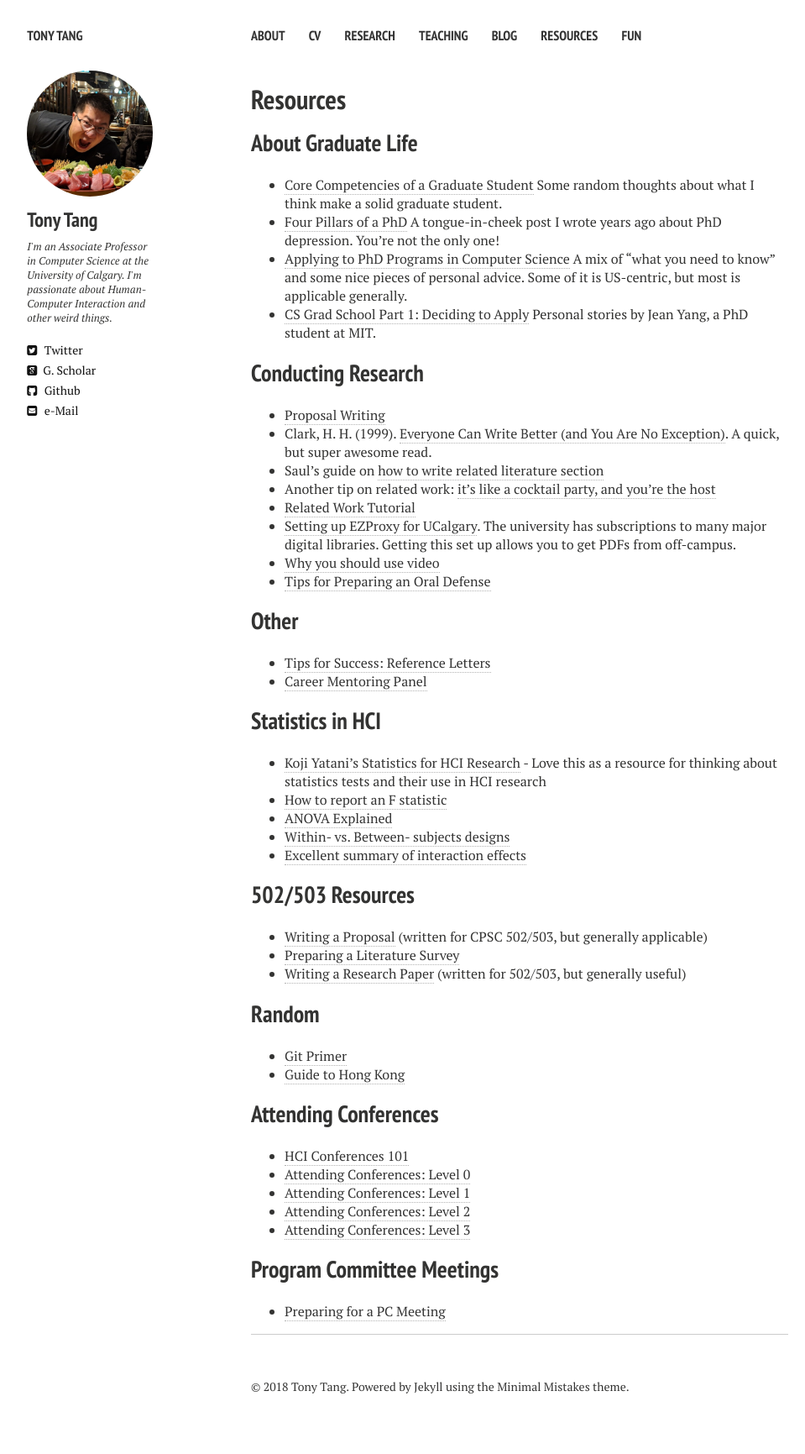
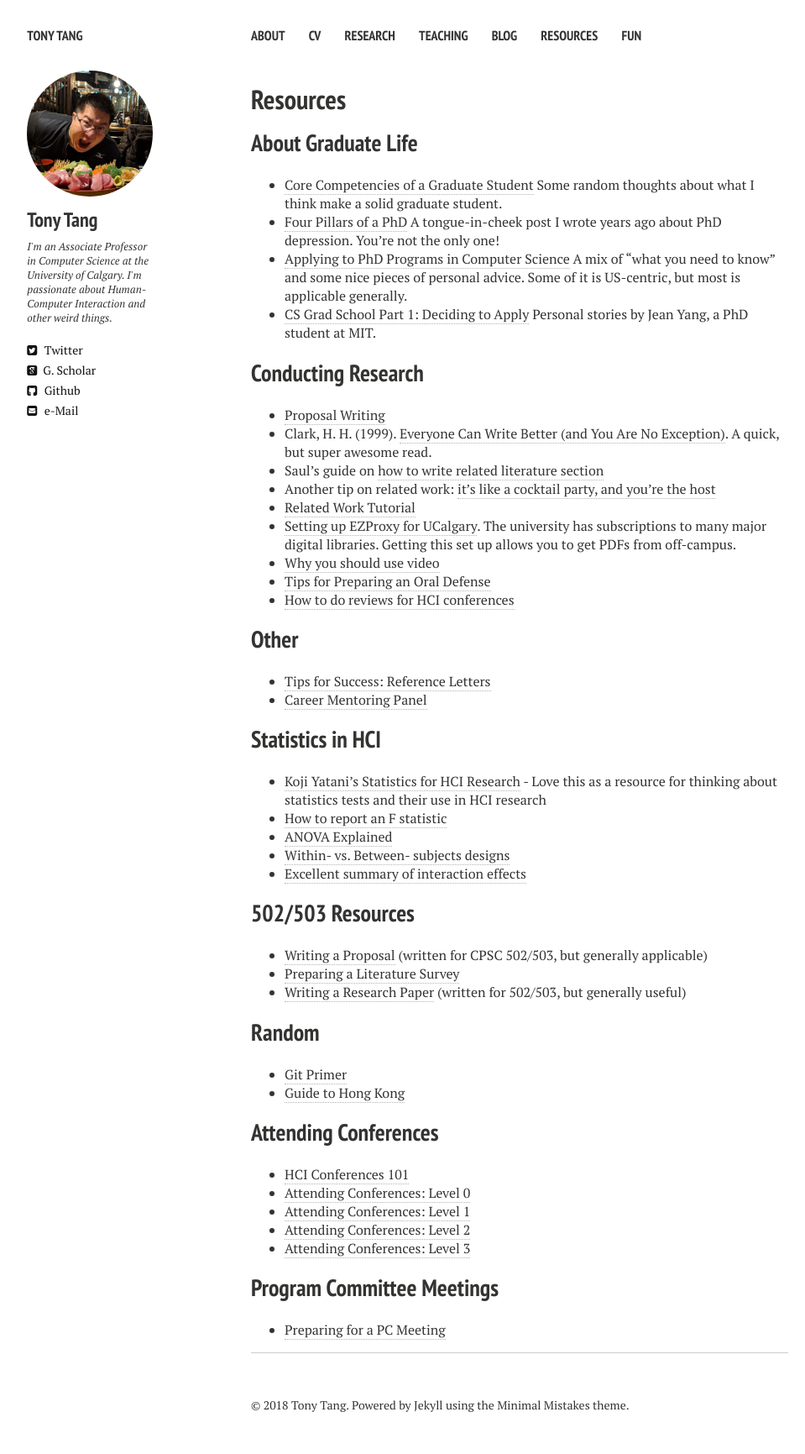
Before and after one commit to tthmok/tthmok.github.io, a Jekyll site: the page built from _pages/resources.md, in a window 1280 px wide. Shown: the whole page at 84% size, without its empty margins (21-980 px from the left). Built offline with Jekyll 4.4.1, drawn with Linux system fonts in a browser that asks for light colours; nearby versions of some CDN libraries; before the commit the page ends 1709 px from its top, so only the background shows below that.

Commit message:
ADD: resources - add blog post about reviewing HCI work

```diff
--- a/_pages/resources.md
+++ b/_pages/resources.md
@@ -20,6 +20,7 @@ permalink: "/resources/"
 * [Setting up EZProxy for UCalgary]({{site.baseurl}}/2018/ezproxy-setup/). The university has subscriptions to many major digital libraries. Getting this set up allows you to get PDFs from off-campus.
 * [Why you should use video](https://ricelab.github.io/young-tony-blog/2007/10/24/why-you-should-use-video/)
 * [Tips for Preparing an Oral Defense]({{site.baseurl}}/2018/oral-defense-tips/)
+* [How to do reviews for HCI conferences](http://ricelab.cpsc.ucalgary.ca/blog/2018/writing-reviews-for-hci/)
 
 ## Other
 * [Tips for Success: Reference Letters](http://grad.ucalgary.ca/awards/tips_for_success/reference_forms)
```
